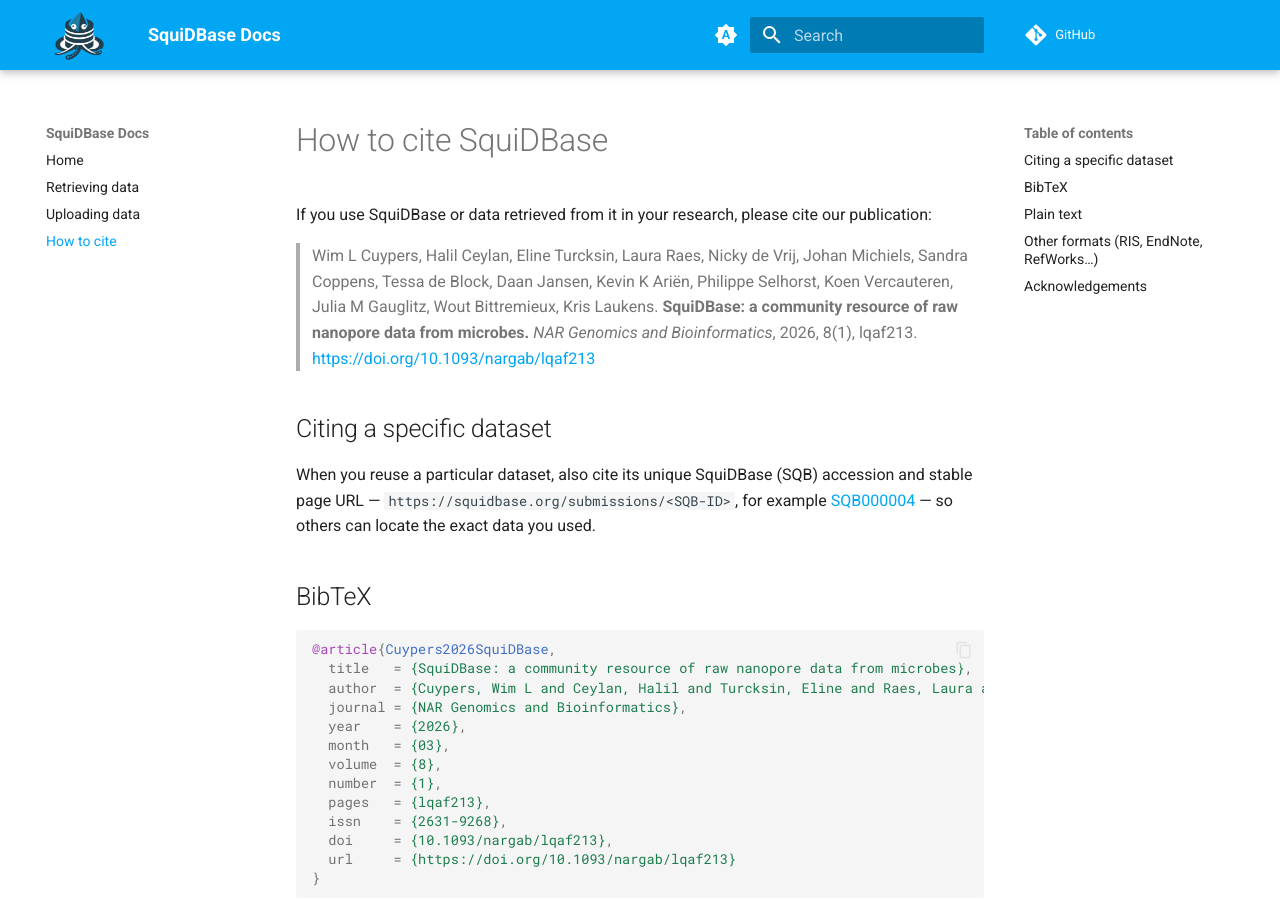
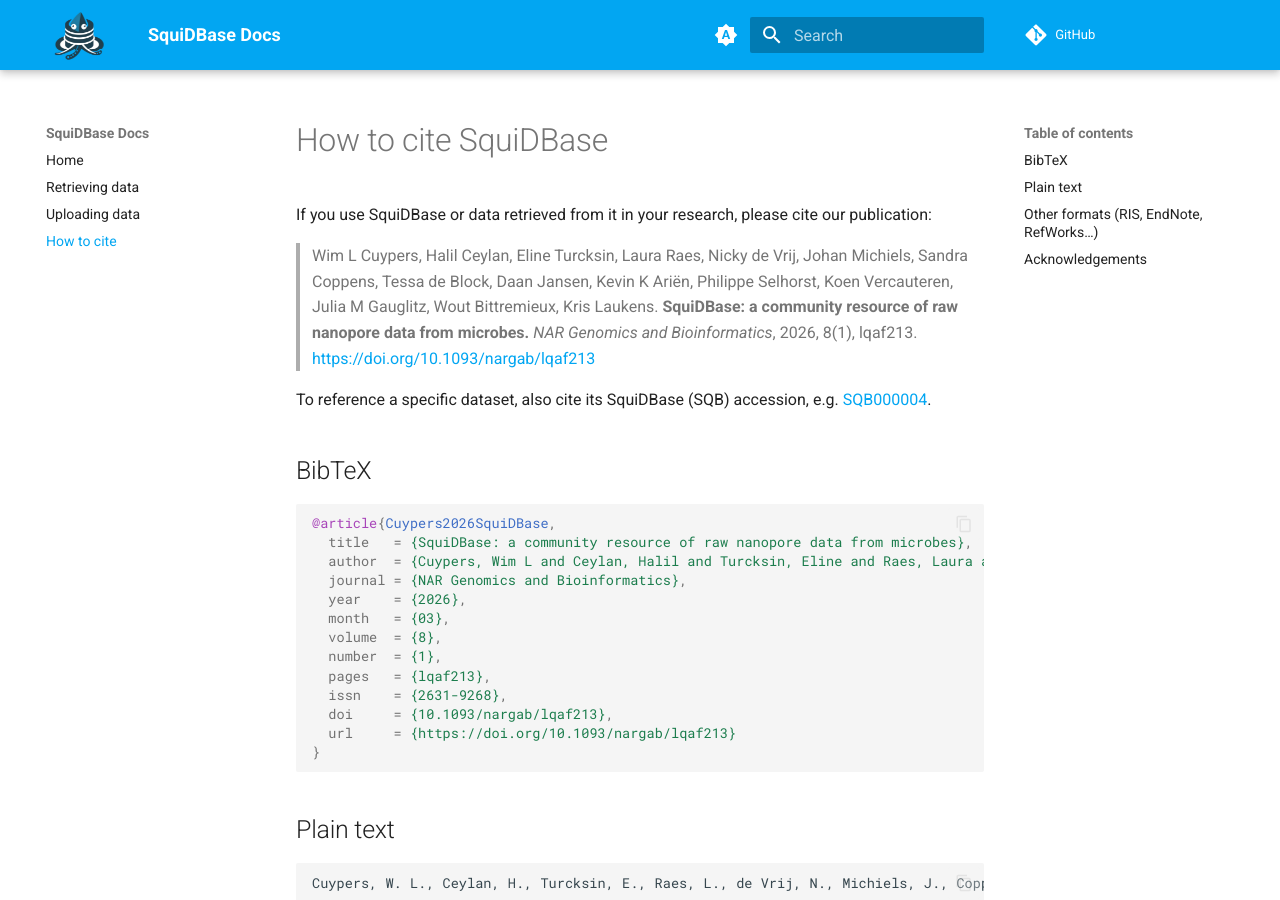
Before and after one commit to SquiDBase/docs, an MkDocs documentation site: the page built from docs/citation.md, in a window 1280 px wide and 900 px high. Built offline with MkDocs 1.6.1 and Material for MkDocs 9.7.7, drawn with Linux system fonts in a browser that asks for light colours; comment, search, counter and statistics services are not loaded.

Commit message:
Shorten dataset-citing note per review
Fold the "Citing a specific dataset" section back into a single concise
inline sentence (laura-raes).

Co-Authored-By: Claude Opus 4.8 (1M context) <noreply@anthropic.com>

```diff
--- a/docs/citation.md
+++ b/docs/citation.md
@@ -4,9 +4,7 @@ If you use SquiDBase or data retrieved from it in your research, please cite our
 
 > Wim L Cuypers, Halil Ceylan, Eline Turcksin, Laura Raes, Nicky de Vrij, Johan Michiels, Sandra Coppens, Tessa de Block, Daan Jansen, Kevin K Ariën, Philippe Selhorst, Koen Vercauteren, Julia M Gauglitz, Wout Bittremieux, Kris Laukens. **SquiDBase: a community resource of raw nanopore data from microbes.** *NAR Genomics and Bioinformatics*, 2026, 8(1), lqaf213. [https://doi.org/10.1093/nargab/lqaf213](https://doi.org/10.1093/nargab/lqaf213)
 
-## Citing a specific dataset
-
-When you reuse a particular dataset, also cite its unique SquiDBase (SQB) accession and stable page URL — `https://squidbase.org/submissions/<SQB-ID>`, for example [SQB000004](https://squidbase.org/submissions/SQB000004) — so others can locate the exact data you used.
+To reference a specific dataset, also cite its SquiDBase (SQB) accession, e.g. [SQB000004](https://squidbase.org/submissions/SQB000004).
 
 ## BibTeX
 
```
